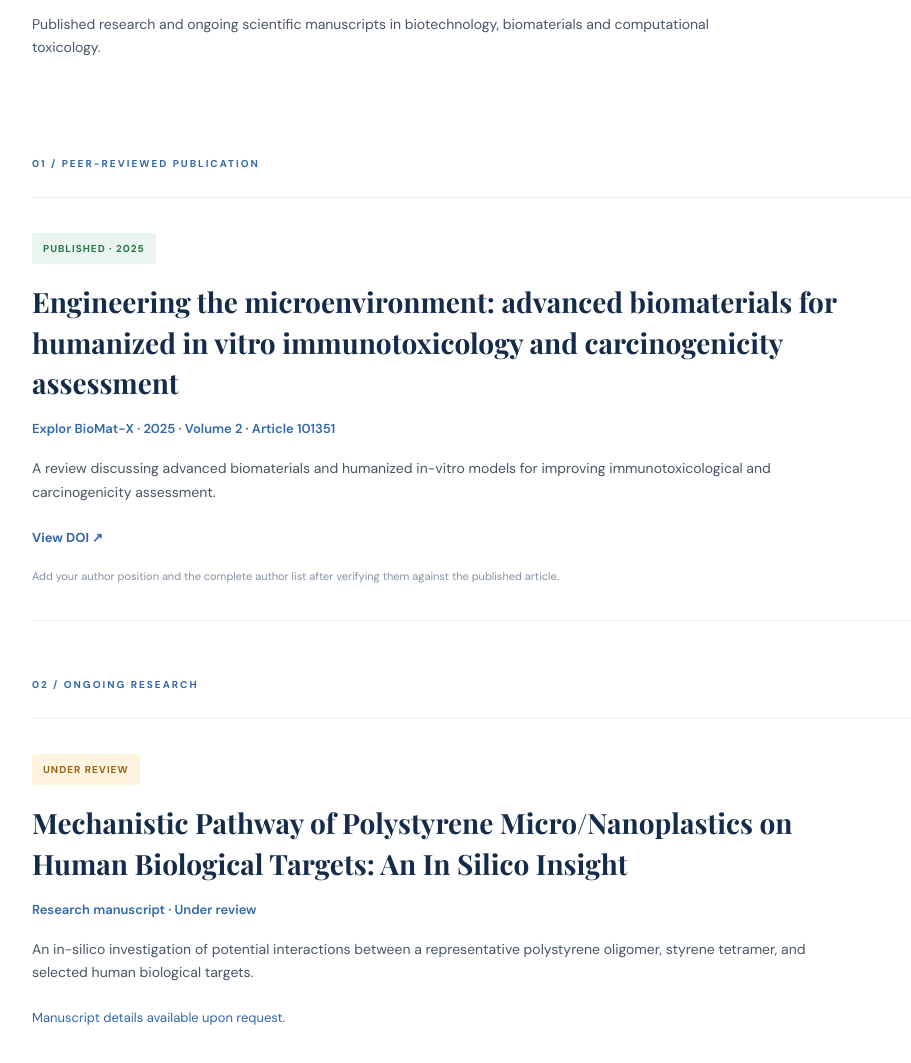
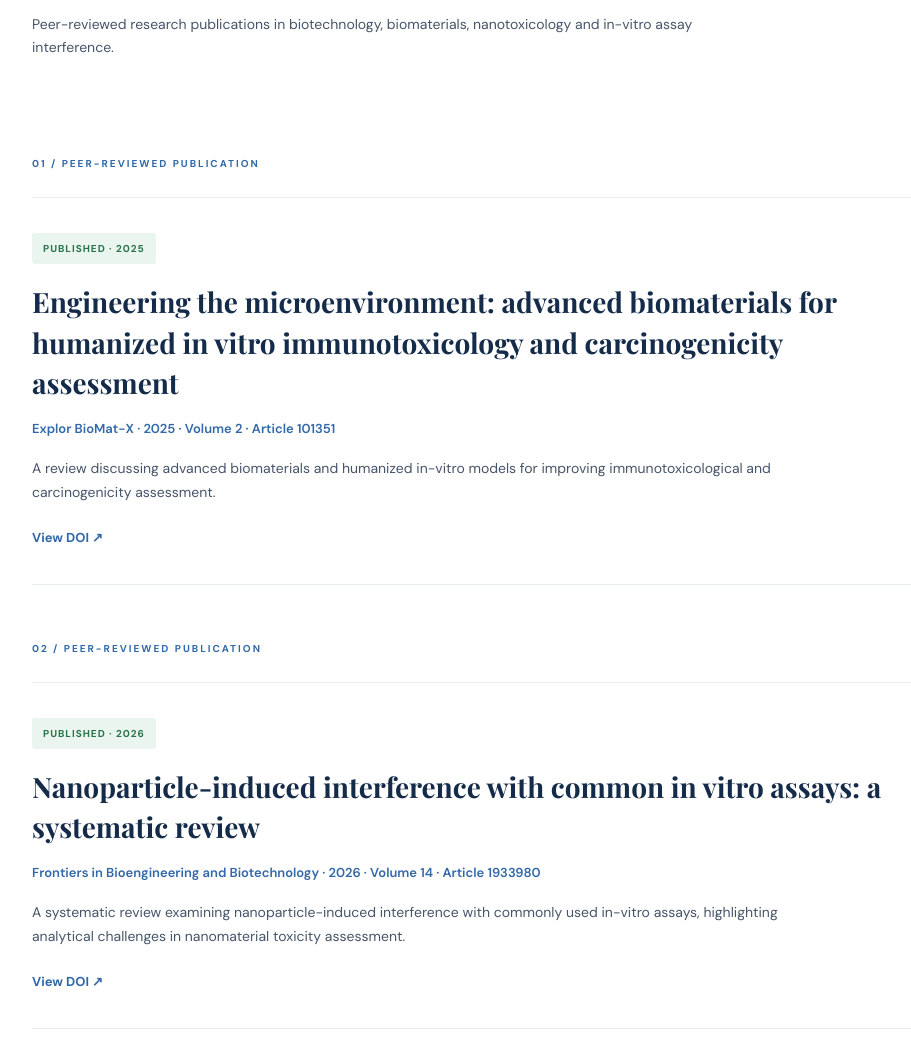
Before and after one commit to kunwaranshumaan/kunwaranshumaan.github.io, a plain HTML site: page publications.html in a window 1280 px wide. Shown: the part 385-1448 px from the top of the page, without its empty margins (78-989 px from the left). Drawn offline with nearby package versions, Linux system fonts and the light colour scheme.

Commit message:
Update publications.html

```diff
--- a/publications.html
+++ b/publications.html
@@ -6,7 +6,7 @@
     <meta name="viewport" content="width=device-width, initial-scale=1.0">
 
     <meta name="description"
-          content="Publications and scientific manuscripts by Kunwar Anshumaan Singh.">
+          content="Peer-reviewed research publications by Kunwar Anshumaan Singh.">
 
     <title>Publications | Kunwar Anshumaan Singh</title>
 
@@ -43,15 +43,19 @@
             </h1>
 
             <p>
-                Published research and ongoing scientific
-                manuscripts in biotechnology, biomaterials
-                and computational toxicology.
+                Peer-reviewed research publications in
+                biotechnology, biomaterials, nanotoxicology
+                and in-vitro assay interference.
             </p>
         </section>
 
         <section class="publication-list">
 
-            <div class="section-label">01 / PEER-REVIEWED PUBLICATION</div>
+            <!-- Publication 1: 2025 -->
+
+            <div class="section-label">
+                01 / PEER-REVIEWED PUBLICATION
+            </div>
 
             <article class="publication-card">
 
@@ -87,53 +91,60 @@
 
                 </div>
 
-                <p class="publication-note">
-                    Add your author position and the complete
-                    author list after verifying them against
-                    the published article.
-                </p>
-
             </article>
 
+
+            <!-- Publication 2: 2026 -->
+
             <div class="section-label manuscript-heading">
-                02 / ONGOING RESEARCH
+                02 / PEER-REVIEWED PUBLICATION
             </div>
 
             <article class="publication-card">
 
-                <span class="publication-status under-review">
-                    UNDER REVIEW
+                <span class="publication-status published">
+                    PUBLISHED · 2026
                 </span>
 
                 <h2>
-                    Mechanistic Pathway of Polystyrene
-                    Micro/Nanoplastics on Human Biological
-                    Targets: An In Silico Insight
+                    Nanoparticle-induced interference with
+                    common in vitro assays: a systematic review
                 </h2>
 
                 <p class="journal-name">
-                    Research manuscript · Under review
+                    Frontiers in Bioengineering and Biotechnology
+                    · 2026 · Volume 14 · Article 1933980
                 </p>
 
                 <p>
-                    An in-silico investigation of potential
-                    interactions between a representative
-                    polystyrene oligomer, styrene tetramer,
-                    and selected human biological targets.
+                    A systematic review examining nanoparticle-induced
+                    interference with commonly used in-vitro assays,
+                    highlighting analytical challenges in nanomaterial
+                    toxicity assessment.
                 </p>
 
                 <div class="publication-links">
-                    <span>Manuscript details available upon request.</span>
+
+                    <a href="https://doi.org/10.3389/fbioe.2026.1933980"
+                       target="_blank"
+                       rel="noopener noreferrer">
+                        View DOI ↗
+                    </a>
+
                 </div>
 
             </article>
 
         </section>
 
+
         <!-- Academic CV -->
+
         <section class="cv-section">
 
-            <div class="section-label">03 / ACADEMIC CV</div>
+            <div class="section-label">
+                03 / ACADEMIC CV
+            </div>
 
             <h2>
                 Academic background,
```
